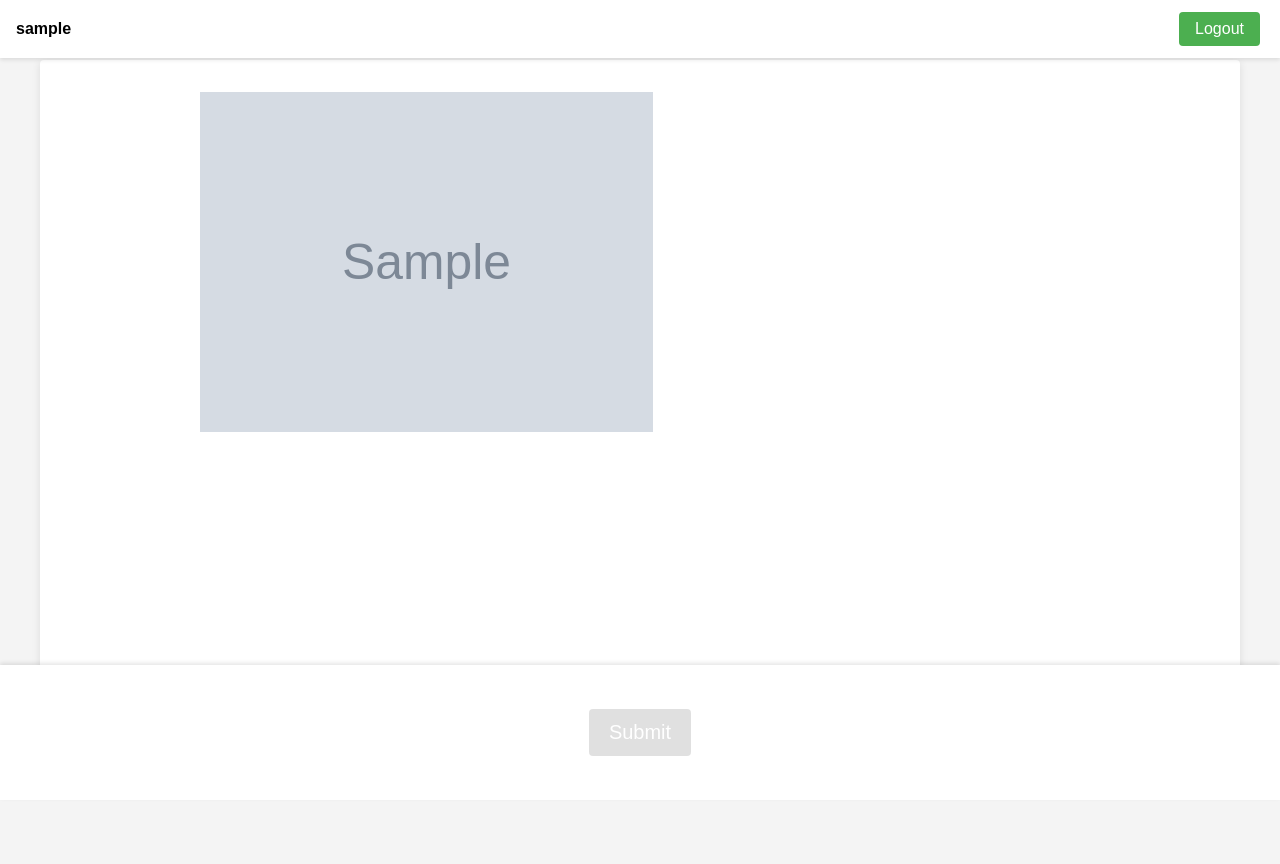
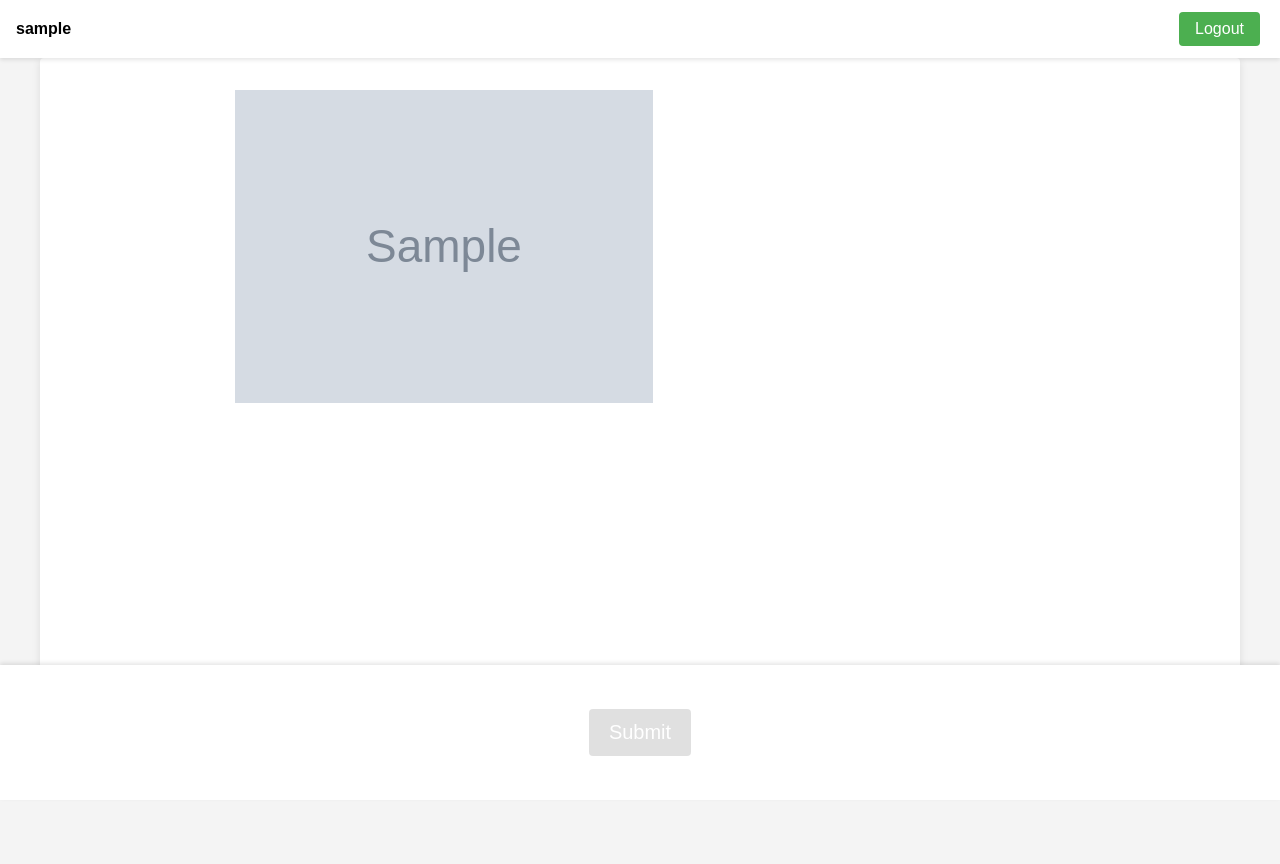
Before and after one commit to mullinmax/ranker, a FastAPI app: template app/templates/index.html in a window 1280 px wide. Run offline with FastAPI, Linux system fonts and the light colour scheme; the template is opened without the code that fills it: most values are stand-ins (such as "Sample title", 1, 10 or a date in 2020); grey boxes marked "Sample" are stand-in pictures; parts of the project's set-up code (start-up, migrations or seed data) failed here and were passed over.

Commit message:
Adjust grid layout for button height and enable enter submit

```diff
--- a/app/static/style.css
+++ b/app/static/style.css
@@ -1,13 +1,18 @@
 * {
   box-sizing: border-box;
+}
+
+:root {
+  --header-height: 60px;
+  --footer-height: 80px;
 }
 
 body {
   font-family: Arial, sans-serif;
   background-color: #f4f4f4;
   margin: 0;
-  padding-top: 60px;
-  padding-bottom: 80px;
+  padding-top: var(--header-height);
+  padding-bottom: var(--footer-height);
   min-height: 100vh;
 }
 
@@ -91,8 +96,8 @@ img {
   gap: 1rem;
   grid-template-columns: repeat(2, 1fr);
   grid-template-rows: repeat(2, 1fr);
-  height: calc(100vh - 140px);
-  width: min(100vw, calc((100vh - 140px) * 4 / 3));
+  width: min(100vw, calc((100vh - var(--header-height) - var(--footer-height)) * 4 / 3));
+  aspect-ratio: 4 / 3;
   margin: 0 auto;
 }
 
@@ -190,6 +195,7 @@ img {
     grid-template-rows: none;
     height: auto;
     width: 100%;
+    aspect-ratio: auto;
   }
   .media-preview {
     height: 100%;
--- a/app/templates/index.html
+++ b/app/templates/index.html
@@ -18,24 +18,17 @@ let selected = [];
 const MAX_RANK = 4;
 const REQUIRED_SELECTIONS = MAX_RANK - 1;
 
-function adjustImage(img){
-  const wide = img.naturalWidth >= img.naturalHeight;
-  if(wide){
-    img.style.width = '100%';
-    img.style.height = 'auto';
-  } else {
-    img.style.width = 'auto';
-    img.style.height = '100%';
-  }
+function updateLayout(){
+  const header = document.querySelector('.header');
+  const footer = document.querySelector('.footer');
+  const root = document.documentElement;
+  if(header) root.style.setProperty('--header-height', `${header.offsetHeight}px`);
+  if(footer) root.style.setProperty('--footer-height', `${footer.offsetHeight}px`);
 }
 
 window.addEventListener('load', () => {
+  updateLayout();
   document.querySelectorAll('.media-preview').forEach(img => {
-    if(img.complete){
-      adjustImage(img);
-    } else {
-      img.onload = () => adjustImage(img);
-    }
     img.classList.add('fade-in');
   });
 
@@ -48,6 +41,7 @@ window.addEventListener('load', () => {
     });
   }
 });
+window.addEventListener('resize', updateLayout);
 function toggleRank(el){
   const file = el.dataset.file;
   const idx = selected.indexOf(file);
@@ -76,6 +70,13 @@ function update(){
   document.getElementById('submit-btn').disabled = selected.length < REQUIRED_SELECTIONS;
 }
 document.addEventListener('keydown', e => {
+  if(e.key === 'Enter'){
+    const btn = document.getElementById('submit-btn');
+    if(btn && !btn.disabled){
+      btn.click();
+      return;
+    }
+  }
   const n = parseInt(e.key);
   if(n >= 1 && n <= REQUIRED_SELECTIONS){
     const containers = document.querySelectorAll('.media-container');
```
